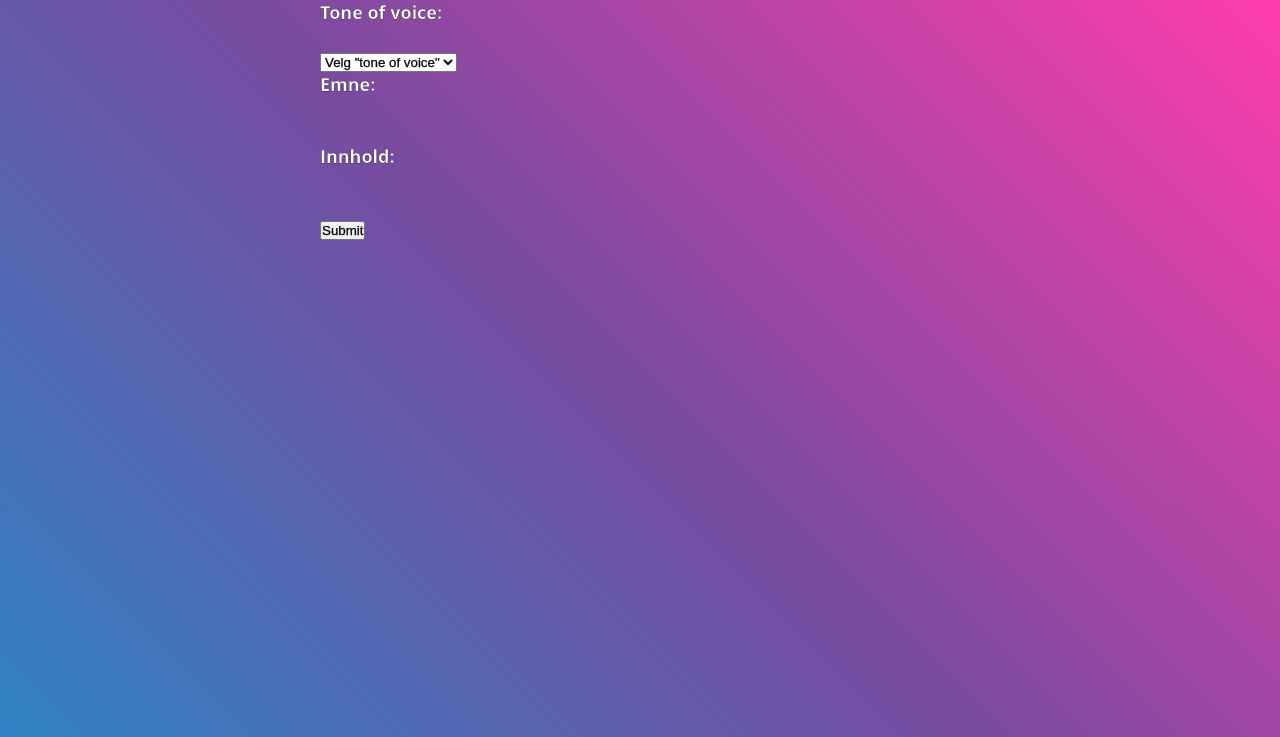
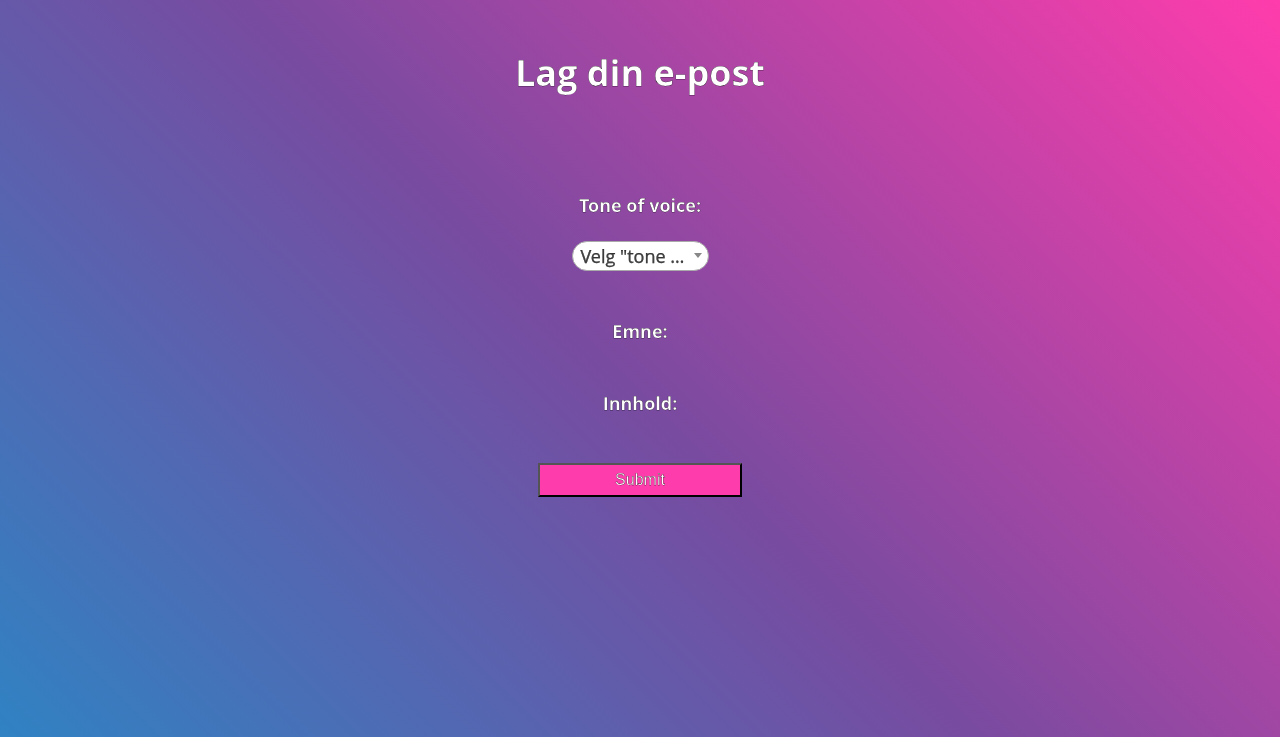
Before and after one commit to mariaangelesjs/fokus_app, a Flask app: page /unique_email in a window 1280 px wide. Shown: the top 737 px of the page. Run offline with Flask 3, Linux system fonts and the light colour scheme.

Commit message:
fix this for now

```diff
--- a/app.py
+++ b/app.py
@@ -204,7 +204,7 @@ def prompt():
         tables=person_table.reset_index().to_dict(orient='records'))
 
 
-@app.route('/choose_service', methods=['GET', 'POST'])
+@app.route('/choose_service')
 def choose_gpt():
     # run the bot
     return render_template('choose_gpt.html')
--- a/templates/choose_gpt.html
+++ b/templates/choose_gpt.html
@@ -42,7 +42,8 @@
                 <br>
                 <script>
                 function redirect(url){
-                    window.location.href = url
+                    window.close()
+                    window.location.href = url;
                 }
                 </script>
             </div>
--- a/templates/gpt_email.html
+++ b/templates/gpt_email.html
@@ -3,21 +3,34 @@
 <head>
     <meta charset="UTF-8">
     <meta name="viewport" content="width=device-width,height=device-height,initial-scale=1.0">
+    <meta http-equiv="refresh" content="7; url='{{url_for('gpt_email')}}'"/>
     <meta http-equiv="X-UA-Compatible" content="ie=edge">
     <title style="font-weight: bold">FokusGPT Demo</title>
     <link rel="stylesheet" href="{{ url_for('static', filename='styles/style_other.css') }}">
-    <link rel="shortcut icon" href="{{ url_for('static', filename='favicon.ico') }}">
     <link rel="stylesheet" href="{{url_for('static', filename='styles/animate.min.css') }}" />
+    <link href="{{ url_for('static', filename='styles/select2.css') }}" rel="stylesheet" />
+    <script src="https://cdnjs.cloudflare.com/ajax/libs/jquery/3.3.0/jquery.min.js"></script>
+    <script src="https://cdnjs.cloudflare.com/ajax/libs/select2/4.0.0/js/select2.full.min.js"
+        integrity="sha512-m7x59G4+NdYoUUKUscYq2qKkineVwmjXA/7WfXm8pukxYiFavrh9uFImpPtbmZGAnHR0rouVWWk+dgcHNurQ5g=="
+        crossorigin="anonymous" referrerpolicy="no-referrer"></script>
 </head>
 <html>
 
 <body>
     <main>
-        <form class="tones" name="tone_voice" method="post">
+        <br>
+        <br>
+        <div class="px-4 py-3 my-2 text-center">
+        <h1>Lag din e-post </h1>
+        <br>
+        <br>
+        <div class="tones" name="tone_voice" >
+            <br>
+            <br>
             <label for="tone_of_voice">Tone of voice:</label>
             <br>
             <br>
-            <select name="tone" id="select_tone">
+            <select name="tone_form" id="select_tone">
                 <option value="null">Velg "tone of voice" </option>
                 <option value="entusiastisk">entusiastisk</option>
                 <option value="gøy">gøy</option>
@@ -25,7 +38,23 @@
                 <option value="spennende">spennende</option>
                 <option value="profesjonell">profesjonell</option>
             </select>
-        </form>
+        </div>
+        <script>
+        $(function () {
+                $("select").select2({
+                    templateResult: formatOption
+                });
+
+                function formatOption(option) {
+                    var $option = $(
+                        '<div><strong>' + option.text + '</strong></div><div>' + option.title + '</div>'
+                    );
+                    return $option;
+                };
+            });
+        </script>
+        <br>
+        <br>
         <form class="email-form">
             <label for="subject">Emne:</label>
             <div id="subject" name="subject"></div>
@@ -35,7 +64,7 @@
             <div id="content" name="content"></div>
             <br>
             <br>
-            <button type="submit">Submit</button>
+            <input type="submit" value="Submit"></button>
         </form>
         <script>
         const toneForm = get('.tones');
@@ -46,11 +75,9 @@
         const subjectInput = document.getElementById('subject');
         const contentInput = document.getElementById('content');
 
-        toneForm.tone.onchange = function() {
+        $('#select_tone').change(function emailResponse() {
+            alert('Change Happened');
             $.get("/get_email", { tone: selectedTone.value }).done(function(){
-                emailResponse()
-            })};
-            function emailResponse() {
                 async function streamer() {
                     try {
                         const response = await fetch('/get_email', {
@@ -77,20 +104,9 @@
                 streamer();
                 subjectInput.innerHTML = subjectInput.innerHTML.replace("Emne:", "")
                 contentInput.innerHTML = contentInput.innerHTML.replace("Innhold:", "")
-            }
-        $(function () {
-                $("select").select2({
-                    templateResult: formatOption
-                });
-
-                function formatOption(option) {
-                    var $option = $(
-                        '<div><strong>' + option.text + '</strong></div><div>' + option.title + '</div>'
-                    );
-                    return $option;
-                };
-            });
+            })})
         </script>
+    </div>
     </main>
 </body>
 
```
